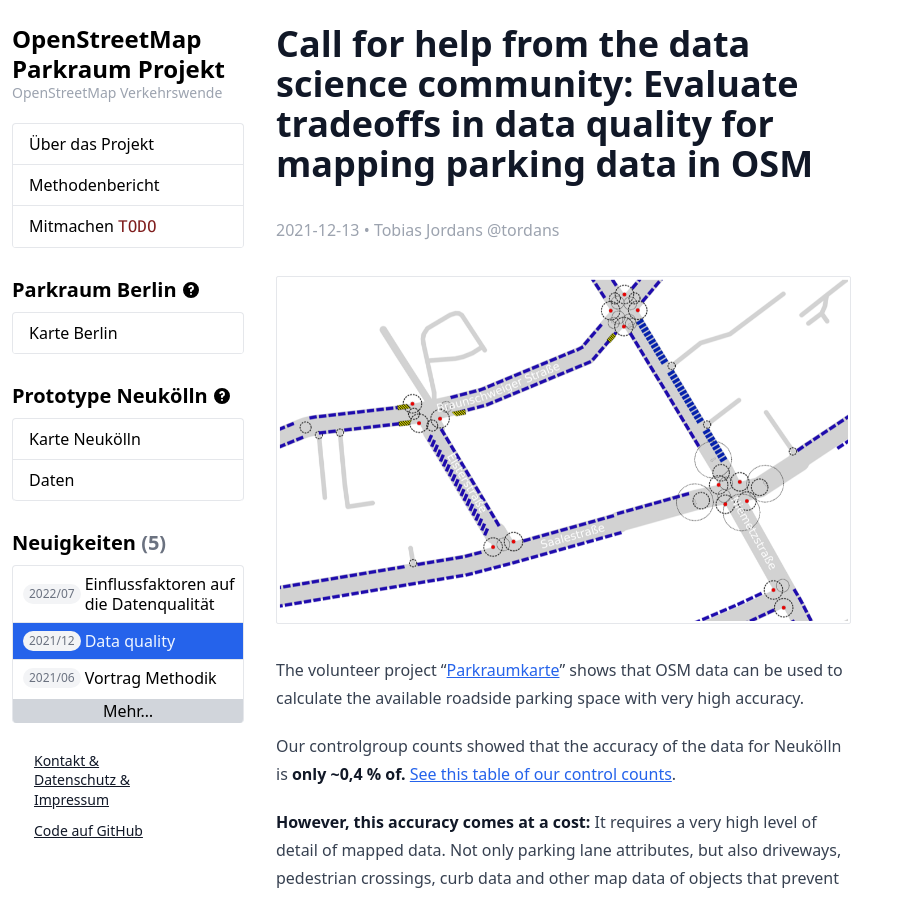
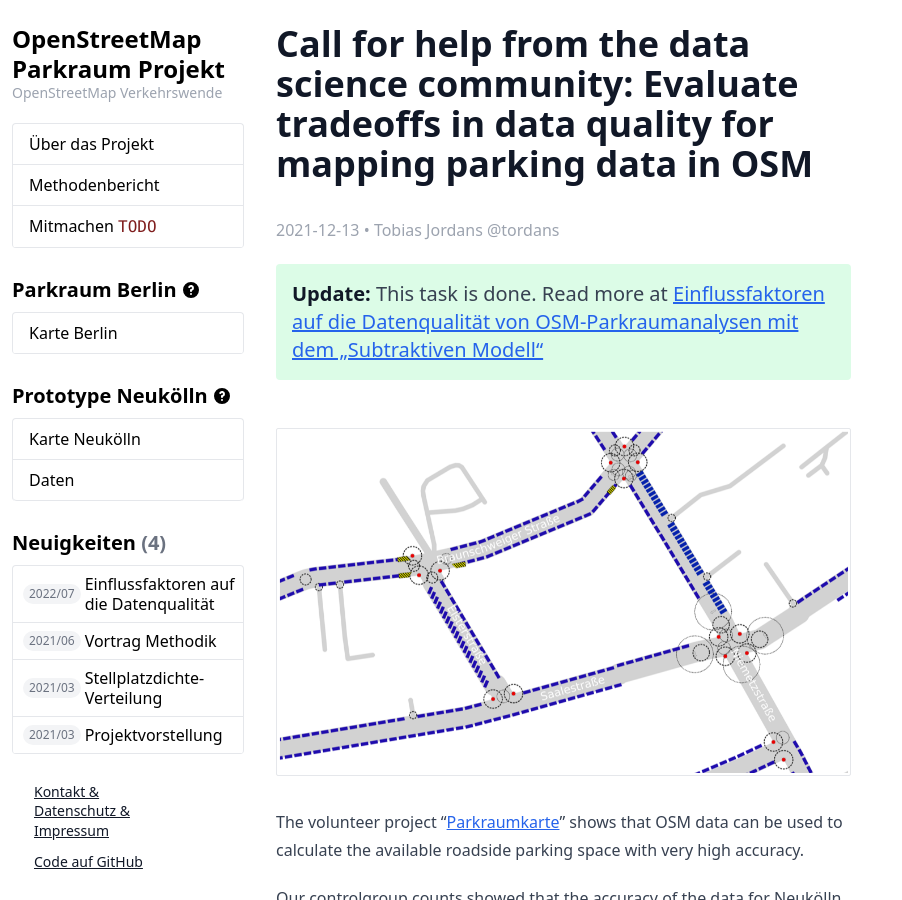
Before and after one commit to osmberlin/parkraum.osm-verkehrswende.org, a Jekyll site: the page built from _posts/2021-12-13-evaluate-tradeoffs-in-data-quality-vs-mapping-details.md, in a window 1280 px wide and 900 px high. Shown: the whole window, without its empty margins (0-902 px from the left). Built offline with Jekyll 4.4.1, drawn with Linux system fonts in a browser that asks for light colours.

Commit message:
Link post Einflussfaktoren

```diff
--- a/_posts/2021-12-13-evaluate-tradeoffs-in-data-quality-vs-mapping-details.md
+++ b/_posts/2021-12-13-evaluate-tradeoffs-in-data-quality-vs-mapping-details.md
@@ -10,8 +10,14 @@
 menu_title: Data quality
 # canonical_url:
 language: "en"
-in_menu: true
+in_menu: false
 ---
+
+<div class="notice mb-12 bg-green-100 text-xl">
+
+**Update:** This task is done. Read more at [Einflussfaktoren auf die Datenqualität von OSM-Parkraumanalysen mit dem „Subtraktiven Modell“](./2022-07-15-einflussfaktoren-datenqualitaet)
+
+</div>
 
 ![Parking map (OSM) with debugging circles to show different cutoff areas.](../images/posts/parkstreifen-generieren.png){: class='img-thumbnail' }
 
```
